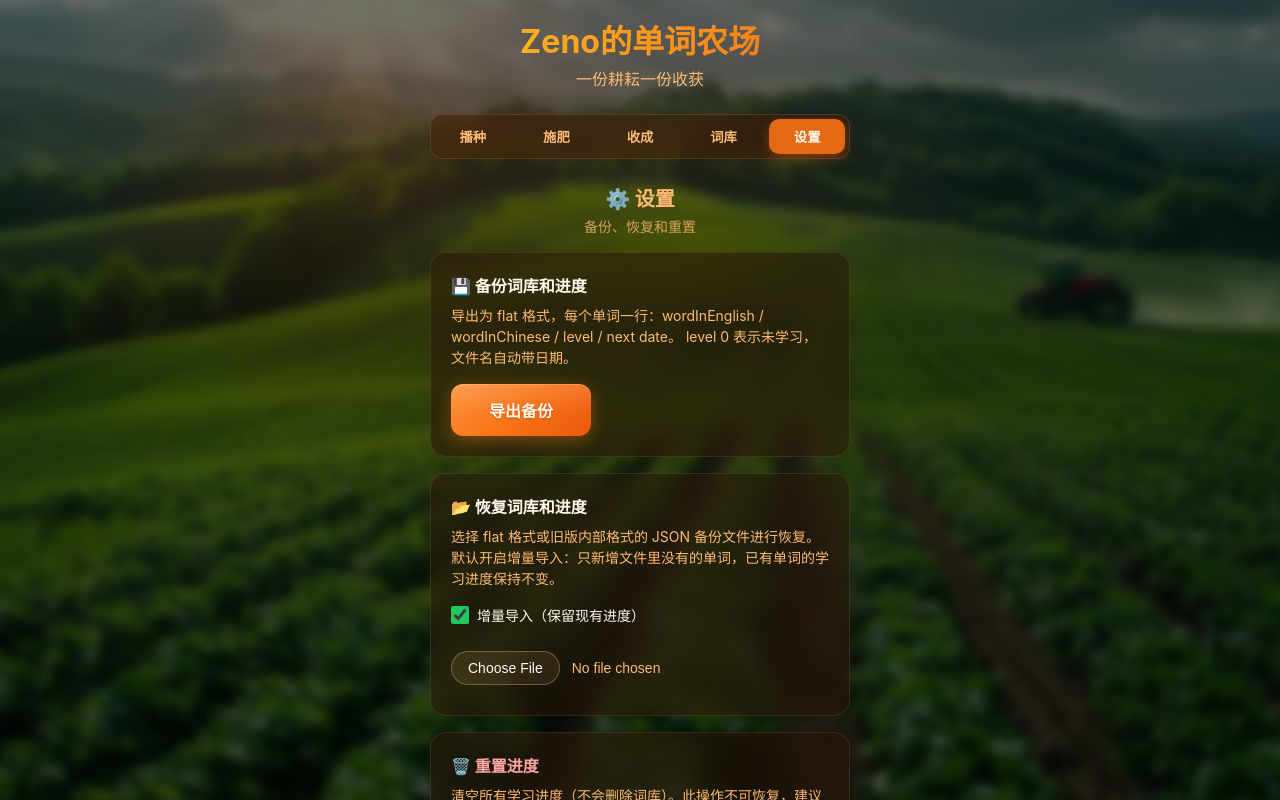
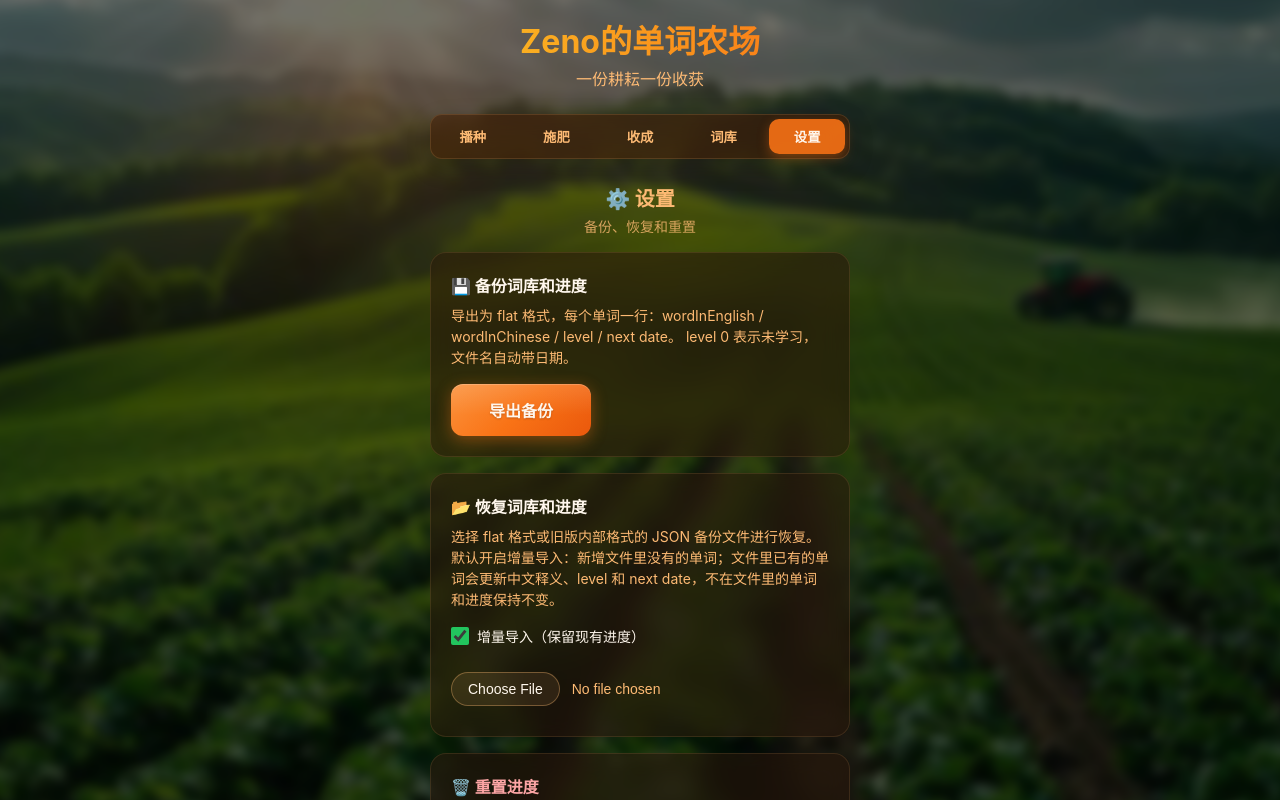
Before and after one commit to LynxBerry/StaticWebsite, a Next.js app: page / in a window 1280 px wide. Both pictures are taken after a click on the button "设置". Shown: the top 800 px of the page. Built offline with nearby package versions, Linux system fonts and the light colour scheme.

Commit message:
feat: merge import now updates level and next date for existing words

```diff
--- a/app/components/SettingsView.tsx
+++ b/app/components/SettingsView.tsx
@@ -72,7 +72,7 @@ export default function SettingsView({ exportState, importState, onReset }: Sett
         <h3>📂 恢复词库和进度</h3>
         <p className="settings-desc">
           选择 flat 格式或旧版内部格式的 JSON 备份文件进行恢复。
-          默认开启增量导入：只新增文件里没有的单词，已有单词的学习进度保持不变。
+          默认开启增量导入：新增文件里没有的单词；文件里已有的单词会更新中文释义、level 和 next date，不在文件里的单词和进度保持不变。
         </p>
         <label className="settings-checkbox">
           <input
--- a/app/hooks/useVocabState.ts
+++ b/app/hooks/useVocabState.ts
@@ -374,15 +374,14 @@ export function useVocabState() {
 
           const existingIndex = mergedWords.findIndex((w) => w.en === en);
           if (existingIndex >= 0) {
-            // Update Chinese meaning; preserve existing learning progress in merge mode
+            // Update Chinese meaning; keep the word in place
             mergedWords[existingIndex] = { en, cn };
           } else {
             mergedWords.push({ en, cn });
           }
 
           if (level >= 1) {
-            // In merge mode, never overwrite existing word state
-            if (merge && mergedWordStates[en]) return;
+            // In merge mode, overwrite existing word state with the imported level/next date
 
             let nextReview = Date.now();
             let firstLearnedDate = getTodayString();
```
